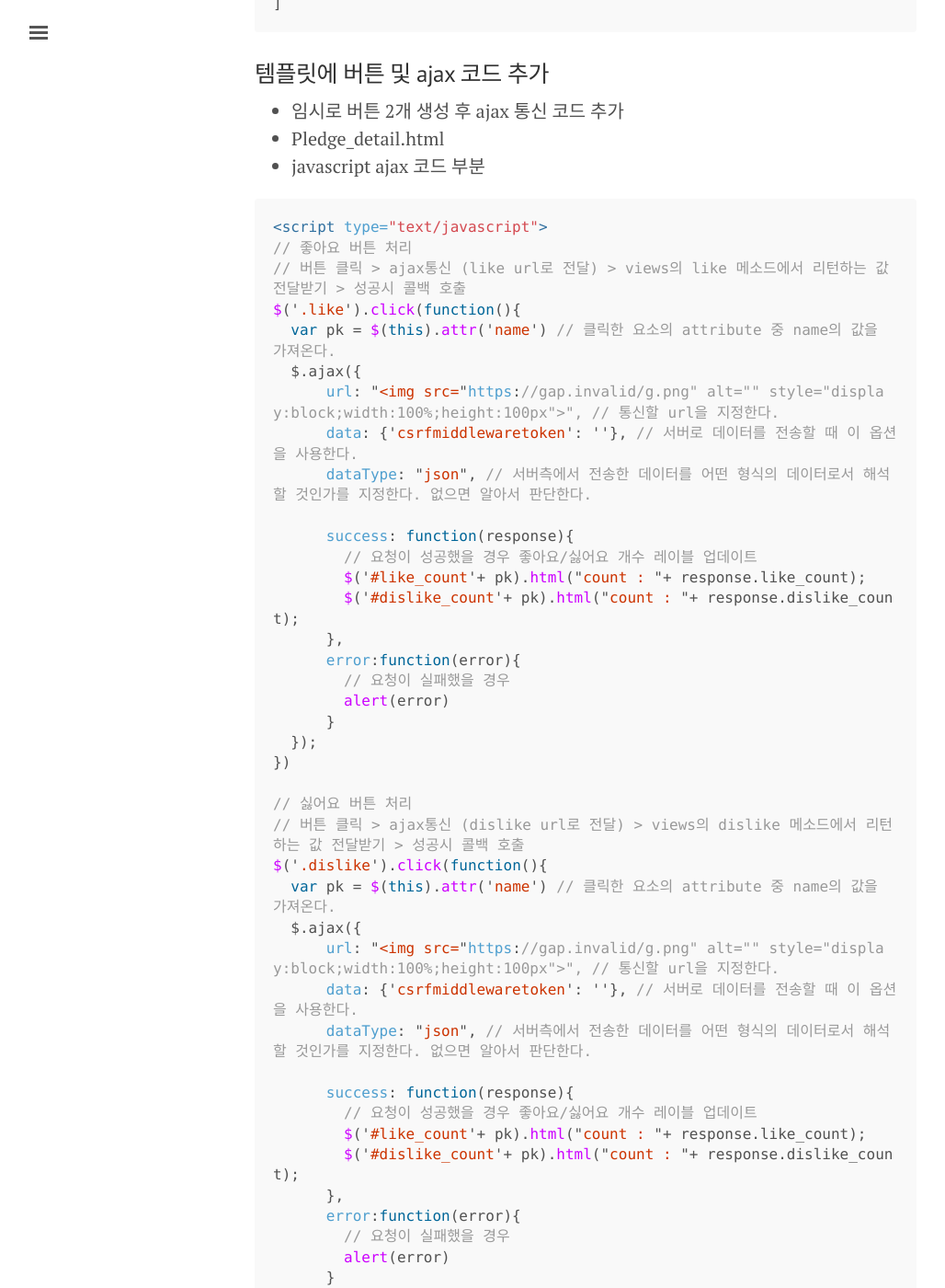
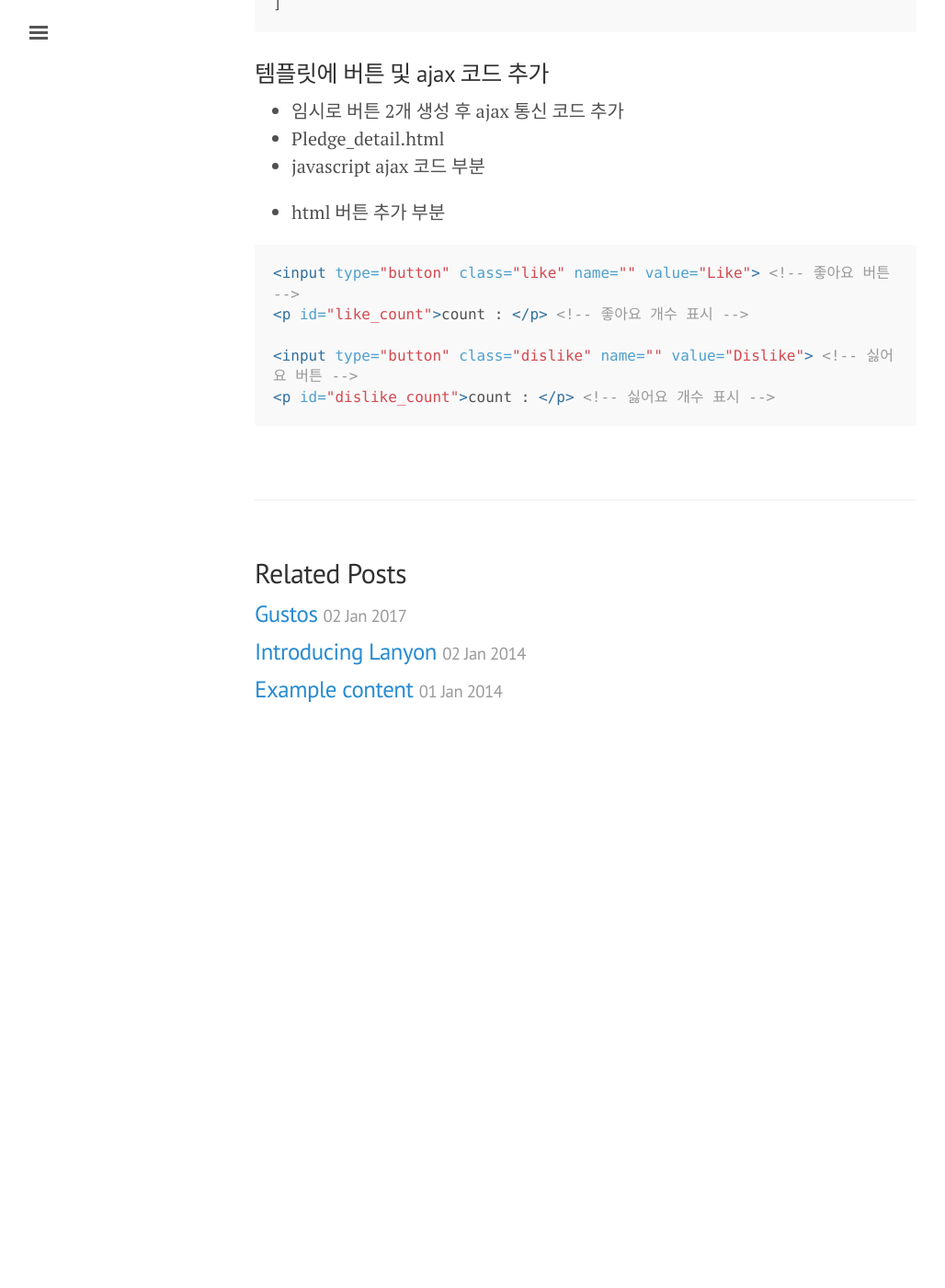
Before and after one commit to jucie15/jucie15.github.io, a Jekyll site: the page built from _posts/2017-05-11-django-like-dislike-button-with-ajax.md, in a window 1280 px wide and 1400 px high, scrolled down 4685 px. Shown: the whole window at 92% size, without its empty margins (3-1031 px from the left). Built offline with Jekyll 4.4.1, drawn with Linux system fonts in a browser that asks for light colours; after the commit the page ends 5510 px from its top, so only the background shows below that.

Commit message:
오류 수정

````diff
--- a/_posts/2017-05-11-django-like-dislike-button-with-ajax.md
+++ b/_posts/2017-05-11-django-like-dislike-button-with-ajax.md
@@ -195,52 +195,6 @@ urlpatterns = [
 - Pledge_detail.html
 - javascript ajax 코드 부분
 
-```html
-<script type="text/javascript">
-// 좋아요 버튼 처리
-// 버튼 클릭 > ajax통신 (like url로 전달) > views의 like 메소드에서 리턴하는 값 전달받기 > 성공시 콜백 호출
-$('.like').click(function(){
-  var pk = $(this).attr('name') // 클릭한 요소의 attribute 중 name의 값을 가져온다.
-  $.ajax({
-      url: "{% url 'pledge:pledge_like' pledge.pk %}", // 통신할 url을 지정한다.
-      data: {'csrfmiddlewaretoken': '{{ csrf_token }}'}, // 서버로 데이터를 전송할 때 이 옵션을 사용한다.
-      dataType: "json", // 서버측에서 전송한 데이터를 어떤 형식의 데이터로서 해석할 것인가를 지정한다. 없으면 알아서 판단한다.
-
-      success: function(response){
-        // 요청이 성공했을 경우 좋아요/싫어요 개수 레이블 업데이트
-        $('#like_count'+ pk).html("count : "+ response.like_count);
-        $('#dislike_count'+ pk).html("count : "+ response.dislike_count);
-      },
-      error:function(error){
-        // 요청이 실패했을 경우
-        alert(error)
-      }
-  });
-})
-
-// 싫어요 버튼 처리
-// 버튼 클릭 > ajax통신 (dislike url로 전달) > views의 dislike 메소드에서 리턴하는 값 전달받기 > 성공시 콜백 호출
-$('.dislike').click(function(){
-  var pk = $(this).attr('name') // 클릭한 요소의 attribute 중 name의 값을 가져온다.
-  $.ajax({
-      url: "{% url 'pledge:pledge_dislike' pledge.pk %}", // 통신할 url을 지정한다.
-      data: {'csrfmiddlewaretoken': '{{ csrf_token }}'}, // 서버로 데이터를 전송할 때 이 옵션을 사용한다.
-      dataType: "json", // 서버측에서 전송한 데이터를 어떤 형식의 데이터로서 해석할 것인가를 지정한다. 없으면 알아서 판단한다.
-
-      success: function(response){
-        // 요청이 성공했을 경우 좋아요/싫어요 개수 레이블 업데이트
-        $('#like_count'+ pk).html("count : "+ response.like_count);
-        $('#dislike_count'+ pk).html("count : "+ response.dislike_count);
-      },
-      error:function(error){
-        // 요청이 실패했을 경우
-        alert(error)
-      }
-  });
-})
-</script>
-```
-
 -  html 버튼 추가 부분
 
 ```html
````
